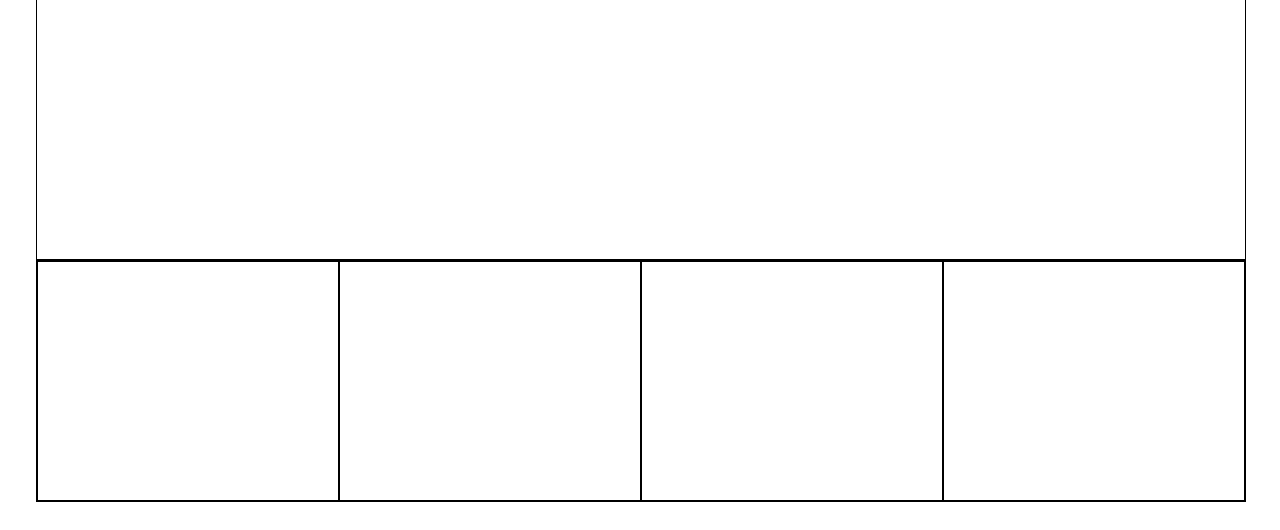
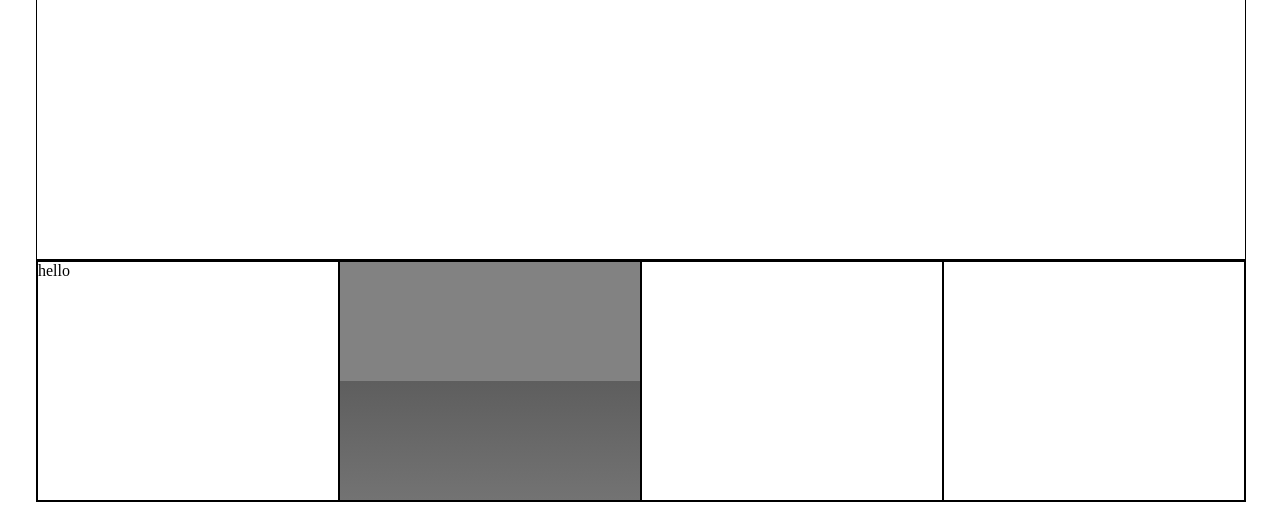
Before and after one commit to ahansrisuk/the-odin-project, a plain HTML site: page apple-homepage/index.html in a window 1280 px wide. Shown: the part 270-800 px from the top of the page. Drawn offline with Linux system fonts and the light colour scheme.

Commit message:
gradient

```diff
--- a/apple-homepage/index.html
+++ b/apple-homepage/index.html
@@ -24,8 +24,9 @@
     </div>
     <div class="features">
         <div class="feature-box">
+            hello
         </div>
-        <div class="feature-box">
+        <div class="feature-box gradient">
         </div>
         <div class="feature-box">
         </div>
--- a/apple-homepage/styles.css
+++ b/apple-homepage/styles.css
@@ -56,3 +56,13 @@ h2 {
     flex: 1;
     border: 1px solid black;
 }
+
+.gradient {
+    background-image: linear-gradient(
+        to bottom,
+        #828282,
+        #828282 50%,
+        #5E5E5E 50%,
+        #737373
+        );
+}
```
